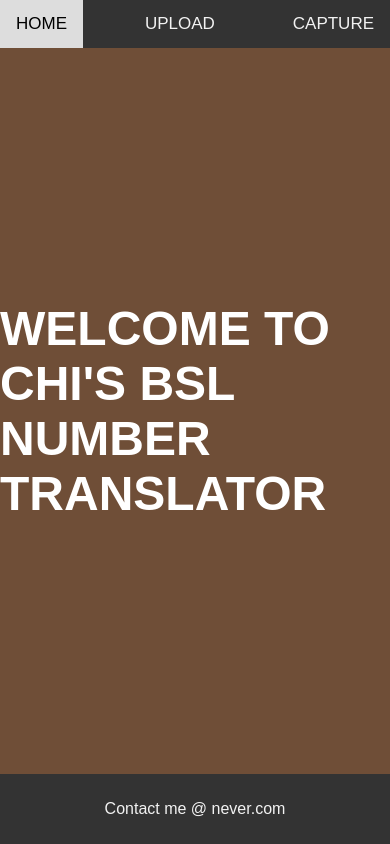
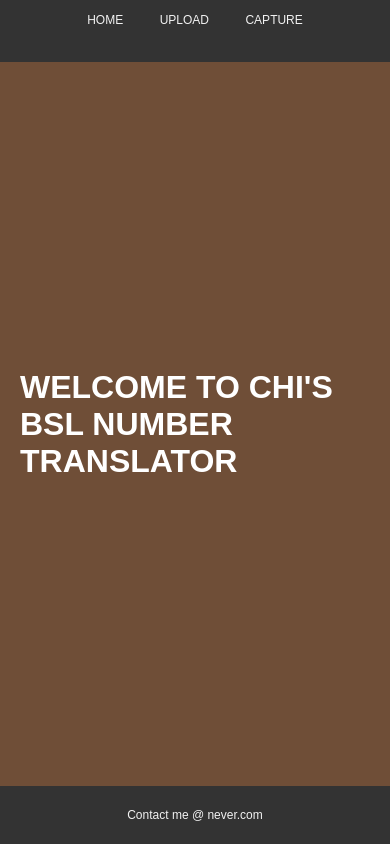
Before and after one commit to zedchichi/FYP_ENHANCING-ACCURACY-IN-BRITISH-SIGN-LANGUAGE-TRANSLATION-DIGITS-, a Flask app: page / in a window 390 px wide. Run offline with Flask 3, Linux system fonts and the light colour scheme.

Commit message:
revamped
applied same style as other pages

```diff
--- a/app/templates/home.html
+++ b/app/templates/home.html
@@ -5,27 +5,30 @@
     <meta name="viewport" content="width=device-width, initial-scale=1.0">
     <title>BSL Number Translator</title>
     <style>
-        body {
-            font-family: Arial, sans-serif;
+        body, html {
+            height: 100%;
             margin: 0;
             padding: 0;
+            font-family: Arial, sans-serif;
+        }
+        body {
             display: flex;
             flex-direction: column;
-            height: 100vh;
+        }
+        .navbar, .footer {
+            background-color: #333;
+            color: #f2f2f2;
+            padding: 10px 0;
+            text-align: center;
         }
         .navbar {
-            background-color: #333;
-            overflow: hidden;
-            display: flex;
-            justify-content: space-between;
+            top: 0;
+            height: 5%;
         }
         .navbar a {
-            float: left;
-            display: block;
-            color: #f2f2f2;
-            text-align: center;
             padding: 14px 16px;
             text-decoration: none;
+            color: #f2f2f2;
             font-size: 17px;
         }
         .navbar a:hover {
@@ -34,23 +37,48 @@
         }
         .main-content {
             flex: 1;
+            padding: 20px;
             background-color: #6f4e37;
             color: #fff;
             display: flex;
+            flex-direction: column;
             align-items: center;
             justify-content: center;
-            flex-direction: column;
-        }
-        .main-content h1 {
-            font-size: 3em;
-            margin: 0;
+            min-height: 0;
+            width: 100%;
+            box-sizing: border-box;
         }
         .footer {
-            background-color: #333;
-            color: #f2f2f2;
-            text-align: center;
-            padding: 10px;
-            font-size: 1em;
+            position: relative;
+            bottom: 0;
+            width: 100%;
+        }
+
+        /* Responsive styles */
+        @media (max-width: 768px) {
+            .upload-box {
+                width: 90%;
+                padding: 30px;
+            }
+            .btn {
+                padding: 8px 16px;
+                font-size: 14px;
+            }
+            .consent-checkbox {
+                font-size: 12px;
+            }
+            .navbar a, .footer {
+                font-size: 14px;
+            }
+        }
+
+        @media (max-width: 480px) {
+            .navbar a, .footer {
+                font-size: 12px;
+            }
+            .btn {
+                font-size: 12px;
+            }
         }
     </style>
 </head>
```
